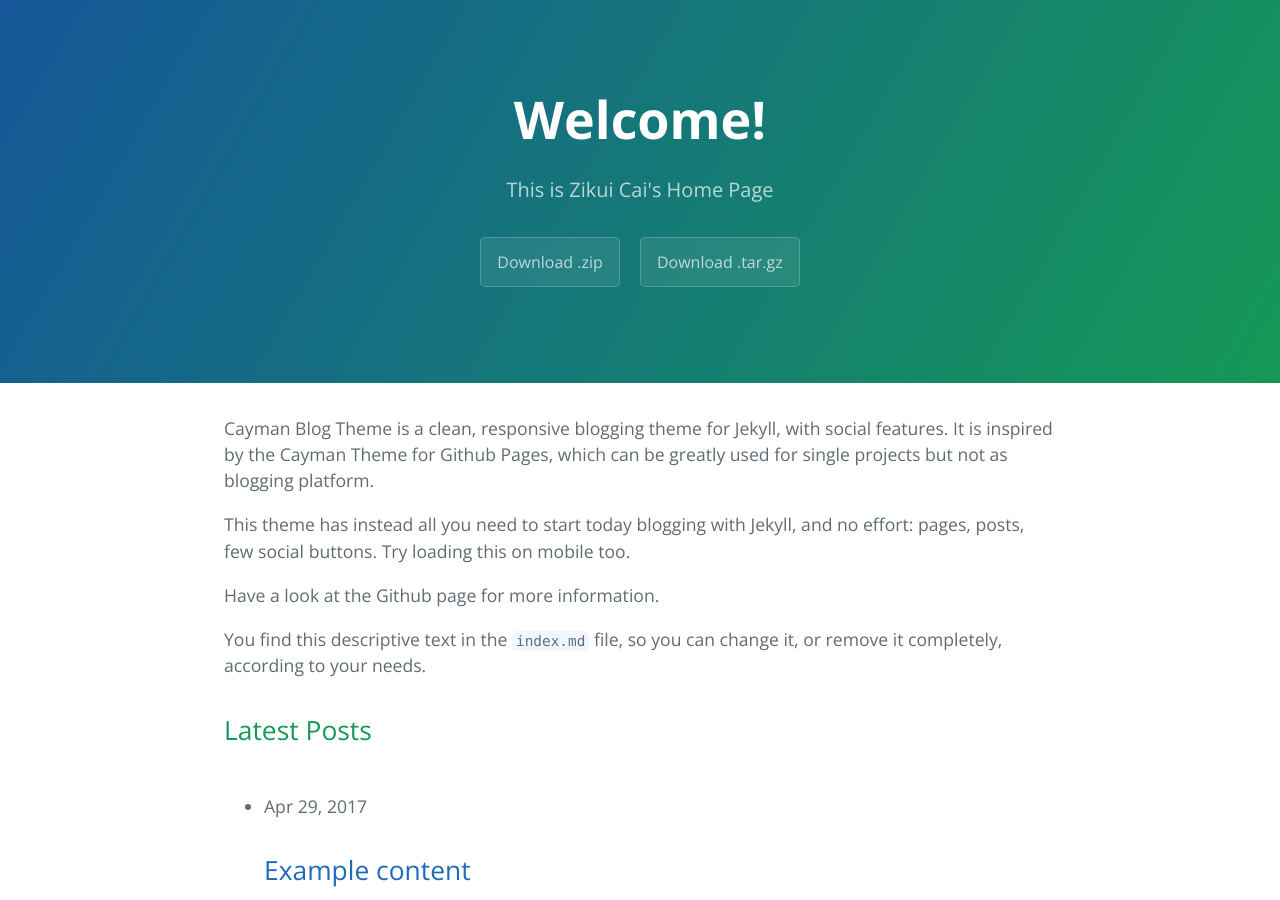
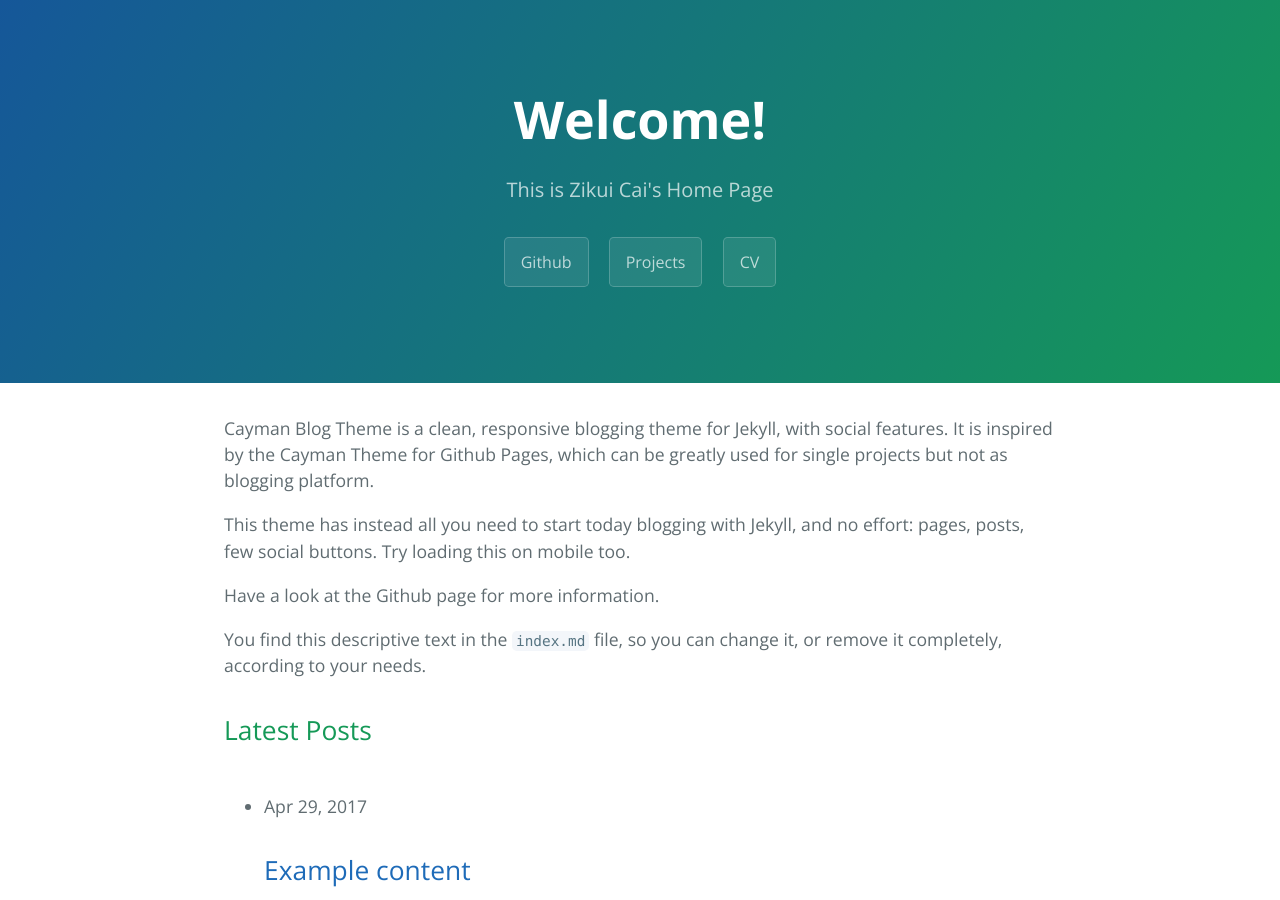
Before and after one commit to zikuicai/zikuicai.github.io, a Jekyll site: the page built from index.md, in a window 1280 px wide and 900 px high. Built offline with Jekyll 4.4.1, drawn with Linux system fonts in a browser that asks for light colours.

Commit message:
Update default.html

```diff
--- a/_layouts/default.html
+++ b/_layouts/default.html
@@ -56,8 +56,9 @@
       <h1 class="project-name">{{ page-title }}</h1>
       <h2 class="project-tagline">{{ page-tagline }}</h2>
       {% if page.layout == 'home' and site.show_downloads %}
-          <a href="{{ site.github.zip_url }}" class="btn">Download .zip</a>
-          <a href="{{ site.github.tar_url }}" class="btn">Download .tar.gz</a>
+          <a href="{{ site.github.owner_url }}" class="btn">Github</a>
+          <a href="underconstruction" class="btn">Projects</a>
+          <a href="zikuicai.pdf" class="btn">CV</a>
       {% endif %}
       <!-- Post tagline -->
       {% if page.layout == 'post' %}
```
